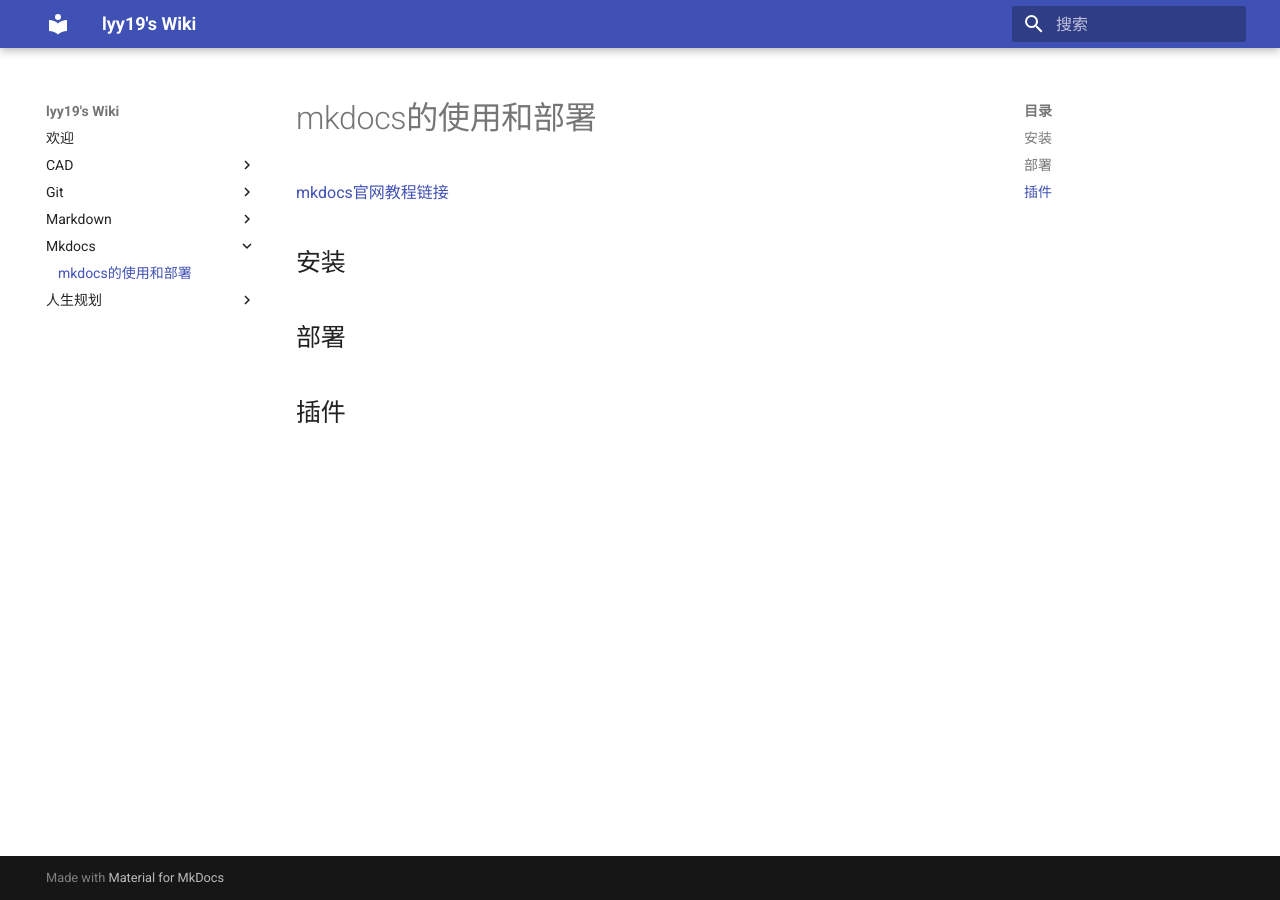
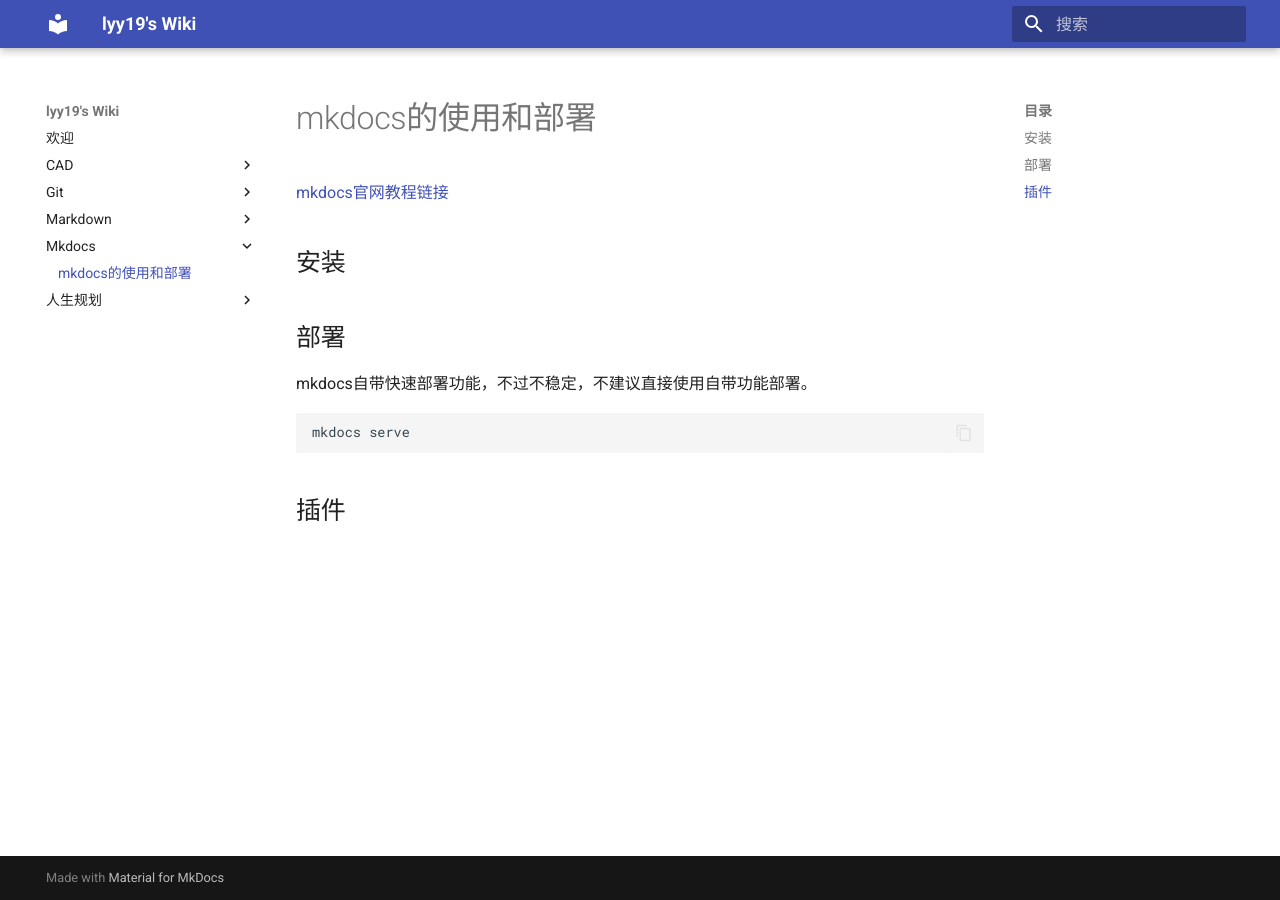
Before and after one commit to lyy1119/lyy1119.github.io, an MkDocs documentation site: the page built from docs/mkdocs/mkdocs的使用和部署.md, in a window 1280 px wide. Built offline with MkDocs 1.6.1 and Material for MkDocs 9.7.7, drawn with Linux system fonts in a browser that asks for light colours.

Commit message:
修正文章格式

````diff
--- a/docs/mkdocs/mkdocs的使用和部署.md
+++ b/docs/mkdocs/mkdocs的使用和部署.md
@@ -6,4 +6,9 @@
 
 ## 部署
 
+mkdocs自带快速部署功能，不过不稳定，不建议直接使用自带功能部署。
+```bash
+mkdocs serve
+```
+
 ## 插件
````
Also changed, not shown: docs/CAD/CAD绘制工图/两圆柱相贯线的简化画法.md (line endings or trailing spaces).
